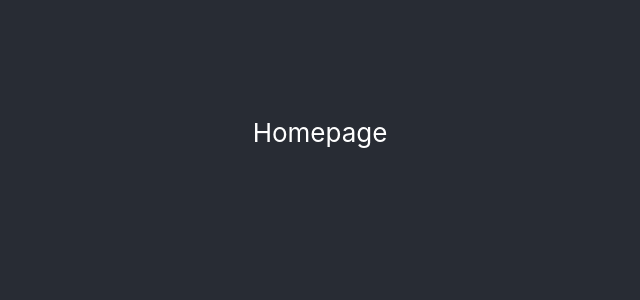
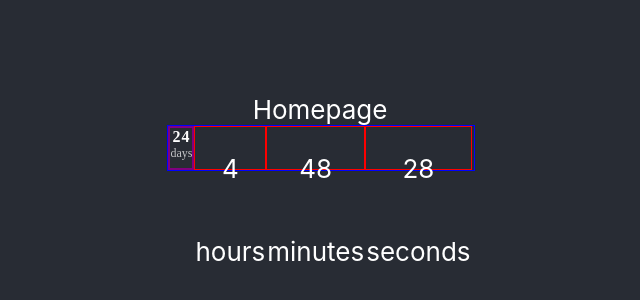
Before and after one commit to Wesley-Ryan/companyFE, a React (Create React App) app: page / in a window 1280 px wide. Shown: the part 268-568 px from the top of the page, without its empty margins (320-960 px from the left). Built offline with nearby package versions, Linux system fonts and the light colour scheme.

Commit message:
created useTimer hook, imported into CountDonwBanner

```diff
--- a/src/App.css
+++ b/src/App.css
@@ -1,16 +1,5 @@
 .App {
   text-align: center;
-}
-
-.App-logo {
-  height: 40vmin;
-  pointer-events: none;
-}
-
-@media (prefers-reduced-motion: no-preference) {
-  .App-logo {
-    animation: App-logo-spin infinite 20s linear;
-  }
 }
 
 .App-header {
@@ -23,16 +12,3 @@
   font-size: calc(10px + 2vmin);
   color: white;
 }
-
-.App-link {
-  color: #61dafb;
-}
-
-@keyframes App-logo-spin {
-  from {
-    transform: rotate(0deg);
-  }
-  to {
-    transform: rotate(360deg);
-  }
-}
--- a/src/components/CountDownBanner.tsx
+++ b/src/components/CountDownBanner.tsx
@@ -1,19 +1,66 @@
-type BannerProps = {
-  days: string;
-  hours: string;
-  mins: string;
-  seconds: string;
-};
+/** @jsxImportSource @emotion/react */
+import { css } from "@emotion/react";
 
-function CountDownBanner({ days, hours, mins, seconds }: BannerProps) {
+import { calculateTimeLeft } from "../hooks/useTimer";
+import { Column } from "../styles/Styles";
+export const CountDownBanner = () => {
+  const deadline = calculateTimeLeft();
+
   return (
-    <div>
-      <div>
-        <p>{days}</p>
-        <p>days</p>
+    <div
+      css={css`
+        width: 100%;
+        height: 44px;
+        border: 1px solid blue;
+        display: flex;
+      `}
+    >
+      <div
+        css={css`
+          display: flex;
+          flex-direction: column;
+          border: 2px solid purple;
+        `}
+      >
+        <p
+          css={css`
+            color: #ffffff;
+            font-family: Poppins;
+            font-size: 16px;
+            font-weight: bold;
+            letter-spacing: 1px;
+            text-align: center;
+            margin: 0;
+          `}
+        >
+          {deadline?.days}
+        </p>
+        <p
+          css={css`
+            color: rgba(255, 255, 255, 0.72);
+            font-family: Poppins;
+            font-size: 12px;
+            letter-spacing: 0;
+            text-align: center;
+            margin: 0;
+          `}
+        >
+          days
+        </p>
       </div>
+
+      <Column>
+        <p>{deadline?.hours}</p>
+        <p>hours</p>
+      </Column>
+      <Column>
+        <p>{deadline?.minutes}</p>
+        <p>minutes</p>
+      </Column>
+      <Column>
+        <p>{deadline?.seconds}</p>
+        <p>seconds</p>
+      </Column>
     </div>
   );
-}
-
-export default CountDownBanner;
+};
--- /dev/null
+++ b/src/hooks/useTimer.tsx
@@ -0,0 +1,13 @@
+export function calculateTimeLeft() {
+  const year = new Date().getFullYear();
+  const difference = +new Date(`${year}-08-1`) - +new Date();
+
+  if (difference > 0) {
+    const days = Math.floor(difference / (1000 * 60 * 60 * 24));
+    const hours = Math.floor((difference / (1000 * 60 * 60)) % 24);
+    const minutes = Math.floor((difference / 1000 / 60) % 60);
+    const seconds = Math.floor((difference / 1000) % 60);
+
+    return { days, hours, minutes, seconds };
+  }
+}
--- a/src/pages/Homepage.tsx
+++ b/src/pages/Homepage.tsx
@@ -1,7 +1,13 @@
 import * as React from "react";
+import { CountDownBanner } from "../components/CountDownBanner";
 
 function Homepage() {
-  return <div>Homepage</div>;
+  return (
+    <div>
+      Homepage
+      <CountDownBanner />
+    </div>
+  );
 }
 
 export default Homepage;
--- /dev/null
+++ b/src/styles/Styles.tsx
@@ -0,0 +1,19 @@
+/** @jsxImportSource @emotion/react */
+import styled from "@emotion/styled";
+
+const Row = styled.div`
+  display: flex;
+`;
+const Column = styled.div`
+  display: flex;
+  flex-direction: column;
+  border: 1px solid red;
+`;
+const GroupedCol = styled.div`
+  display: flex;
+  flex-direction: column;
+  margin: 0;
+  padding: 0;
+`;
+
+export { Row, Column, GroupedCol };
```
